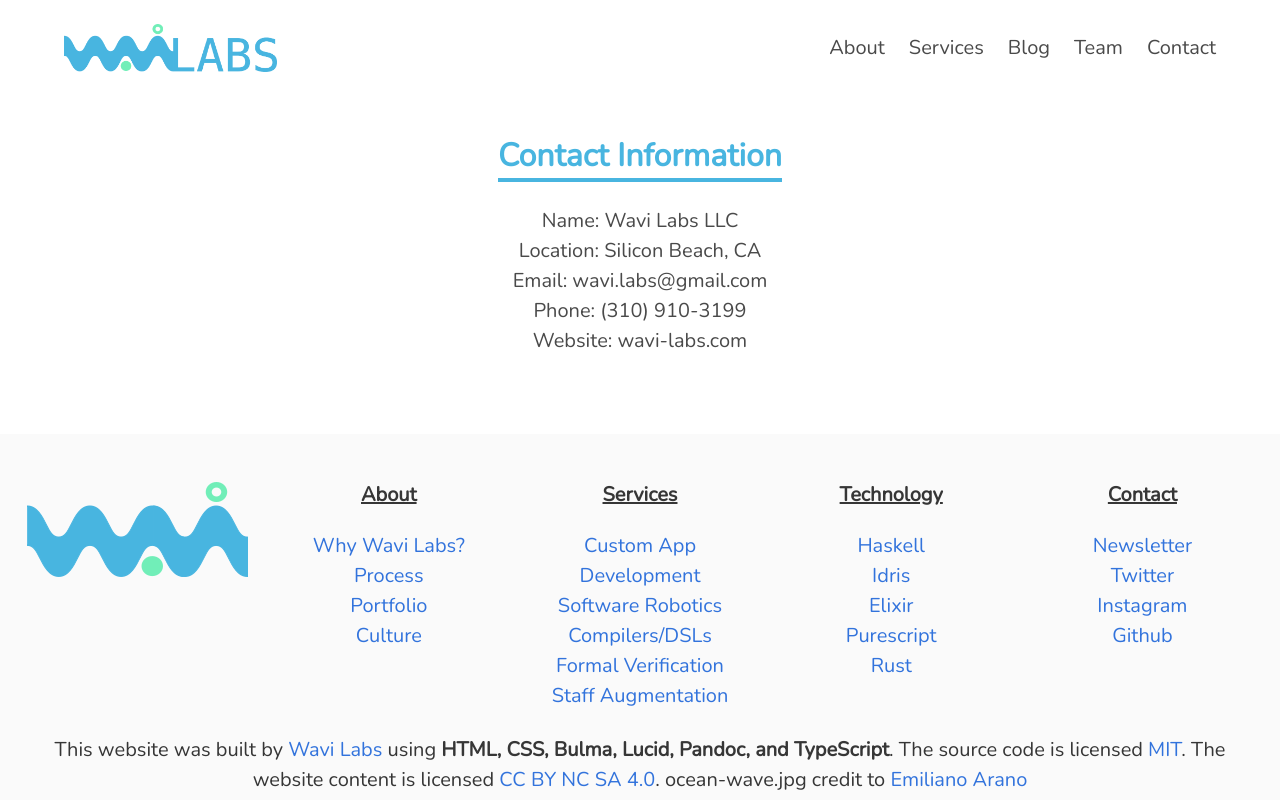
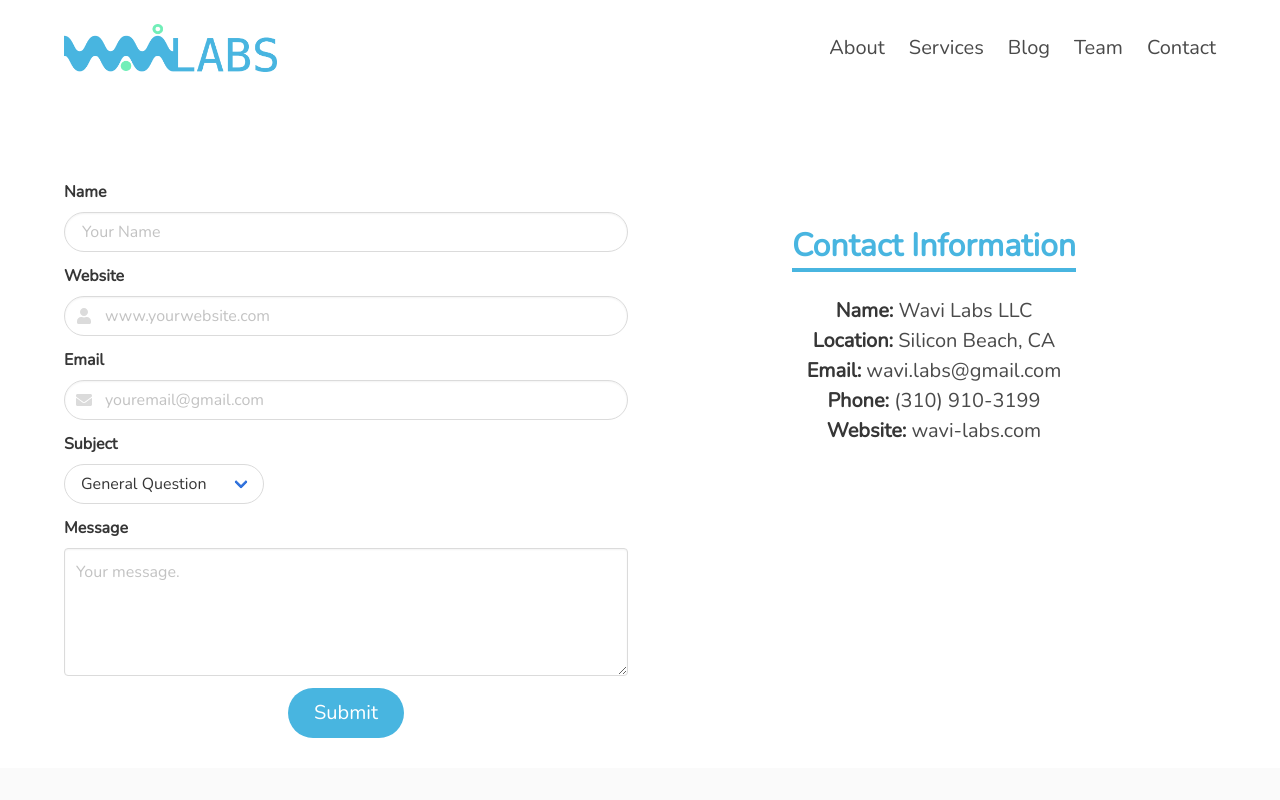
Before and after one commit to WaviLabs/website, a website: page docs/contact.html in a window 1280 px wide. Shown: the top 800 px of the page. Drawn offline with nearby package versions, Linux system fonts and the light colour scheme.

Commit message:
Standardize HTML

```diff
--- a/docs/contact.html
+++ b/docs/contact.html
@@ -53,20 +53,87 @@
     <br>
     <br>
     <br>
+    <br>
+    <br>
+    <br>
 
-    <!-- The logo is to close to the container when is sideways mobile mode -->
     <div class="container">
-        <section class="section has-text-centered">
-            <h1 class="title underlined">Contact Information</h1>
-            <ul>
-                <li>Name: Wavi Labs LLC</li>
-                <li>Location: Silicon Beach, CA</li>
-                <li>Email: wavi.labs@gmail.com</li>
-                <li>Phone: (310) 910-3199</li>
-                <li>Website: wavi-labs.com</li>
-            </ul>
-            <!-- TODO: Add buttons for Twitter, Instagram, GitHub links. -->
-        </section>
+      <div class="columns">
+        <div class="column is-half">
+          <div class="container">
+            <div class="field">
+              <label class="label">Name</label>
+              <div class="control">
+                <input class="input is-rounded" type="text" placeholder="Your Name">
+              </div>
+            </div>
+
+            <div class="field">
+              <label class="label">Website</label>
+              <div class="control has-icons-left has-icons-right">
+                <input class="input is-rounded" type="text" placeholder="www.yourwebsite.com" value="">
+                <span class="icon is-small is-left">
+                  <i class="fas fa-user"></i>
+                </span>
+              </div>
+            </div>
+
+            <div class="field">
+              <label class="label">Email</label>
+              <div class="control has-icons-left has-icons-right">
+                <input class="input is-rounded" type="email" placeholder="youremail@gmail.com" value="">
+                <span class="icon is-small is-left">
+                  <i class="fas fa-envelope"></i>
+                </span>
+              </div>
+            </div>
+
+            <div class="field">
+              <label class="label">Subject</label>
+              <div class="control">
+                <div class="select is-rounded">
+                  <select>
+                    <option>General Question</option>
+                    <option>Custom Application</option>
+                    <option>Formal Verification</option>
+                    <option>Rapid Prototyping</option>
+                    <option>Bot Development</option>
+                    <option>Other</option>
+                  </select>
+                </div>
+              </div>
+            </div>
+
+            <div class="field">
+              <label class="label">Message</label>
+              <div class="control">
+                <textarea class="textarea" placeholder="Your message."></textarea>
+              </div>
+            </div>
+
+            <div class="field is-grouped is-grouped-centered">
+              <div class="control">
+                <button class="button is-primary is-medium is-rounded hvr-grow">Submit</button>
+              </div>
+            </div>
+          </div>
+        </div>
+        <div class="column">
+          <div class="container">
+            <section class="section has-text-centered">
+              <h1 class="title underlined">Contact Information</h1>
+              <!-- TODO: Add buttons for Twitter, Instagram, GitHub links. -->
+              <ul>
+                  <li><strong>Name:</strong> Wavi Labs LLC</li>
+                  <li><strong>Location:</strong> Silicon Beach, CA</li>
+                  <li><strong>Email:</strong> wavi.labs@gmail.com</li>
+                  <li><strong>Phone:</strong> (310) 910-3199</li>
+                  <li><strong>Website:</strong> wavi-labs.com</li>
+              </ul>
+            </section>
+          </div>
+        </div>
+      </div>
     </div>
 
     <br>
```
Also changed, not shown: docs/index.html (+13 -18 lines), docs/services.html (+0 -2 lines).
